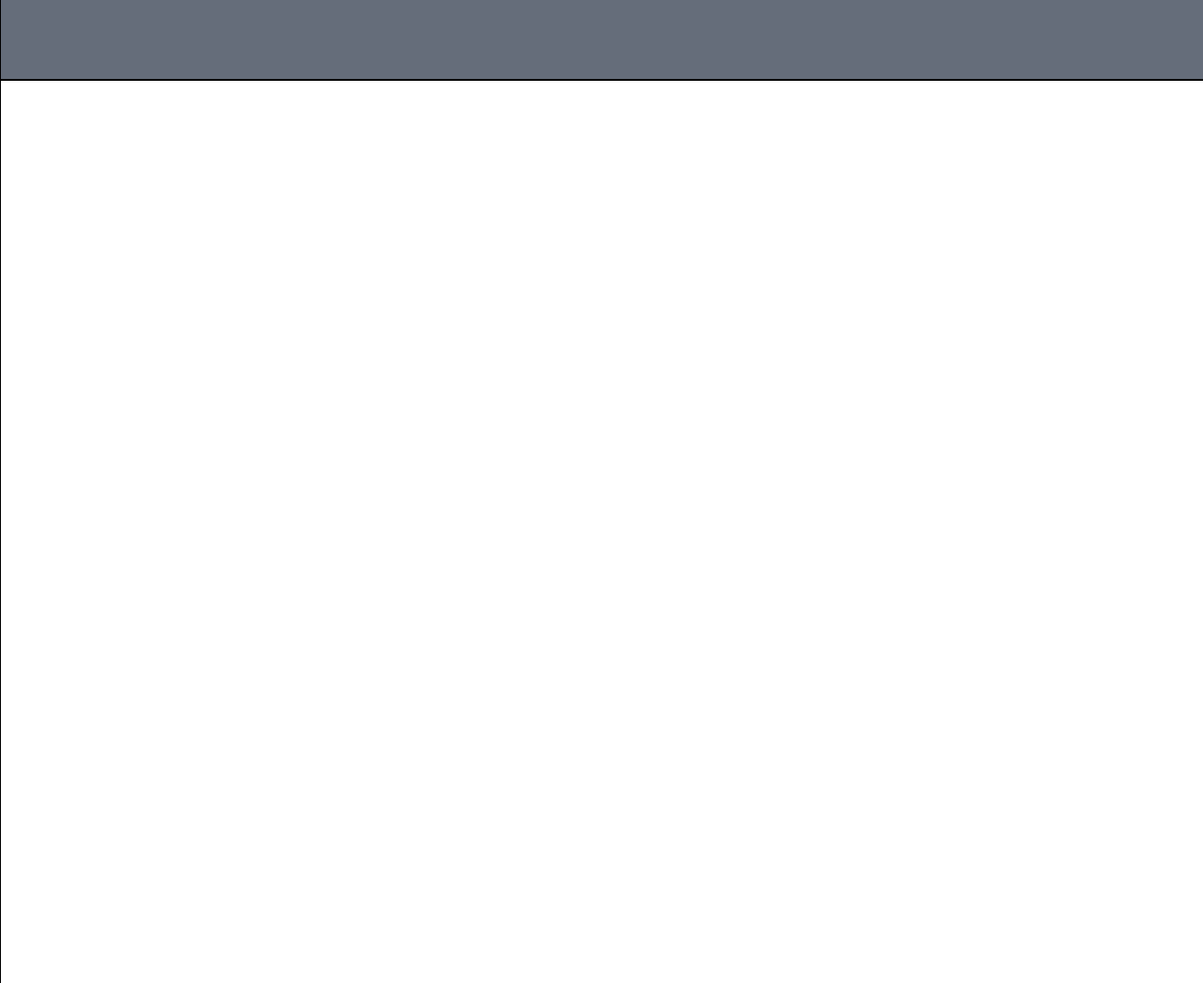
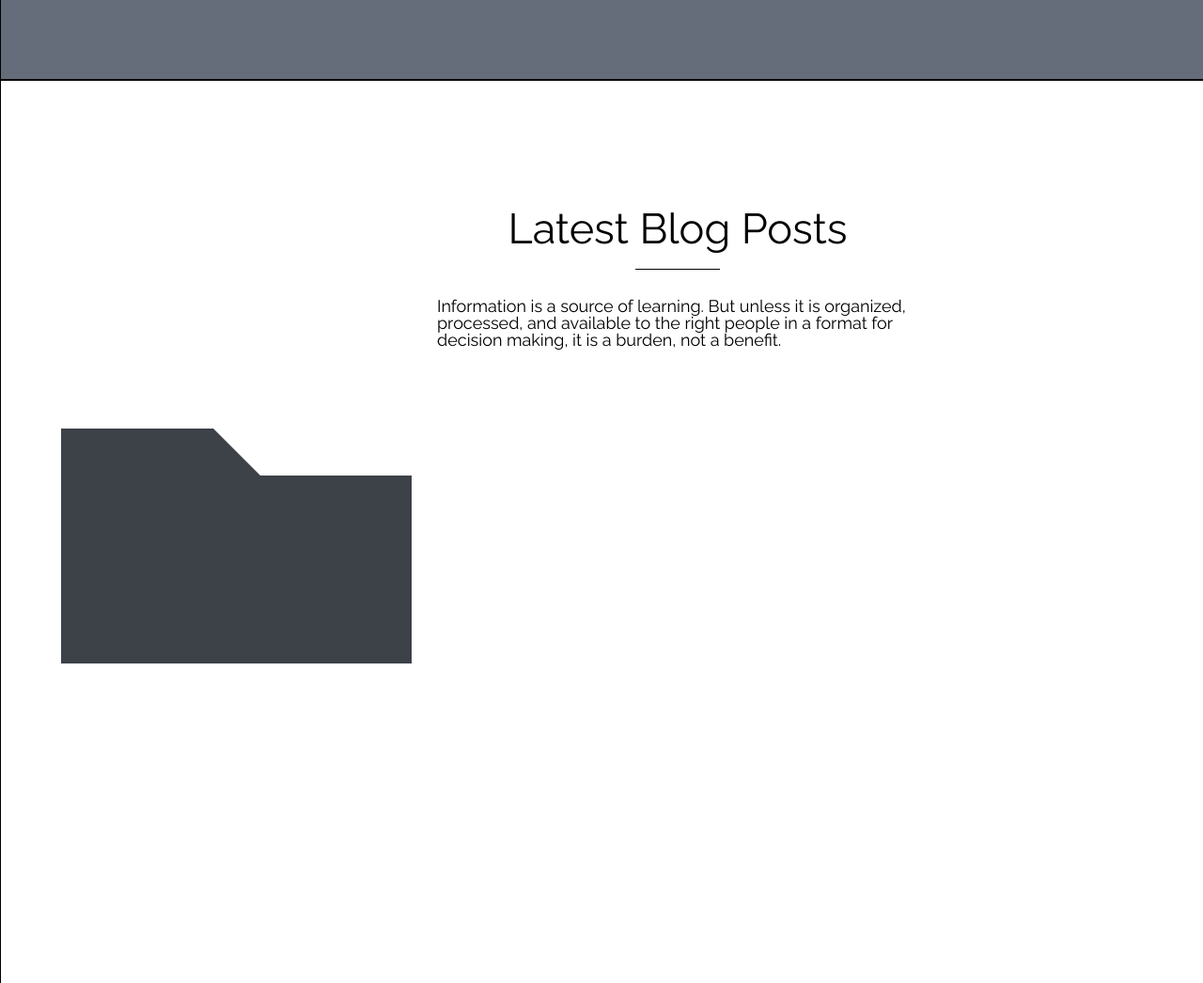
Before and after one commit to Pozharitskiy/hiqo-pozharitsky-markup, a website: page index.html in a window 1280 px wide. Shown: the part 1740-2786 px from the top of the page at 94% size. Drawn offline with Linux system fonts and the light colour scheme.

Commit message:
Add new block and started scss files clean up

```diff
--- a/index.html
+++ b/index.html
@@ -106,7 +106,23 @@
           </li>
         </ul>
       </div>
-      <div class="latest-blog-posts"></div>
+      <div class="latest-blog-posts">
+        <div class="blog-headline">
+          <div class="blog-underline">
+            <h2 class="blog-underline-headline">Latest Blog Posts</h2>
+          </div>
+          <p class="blog-underline-text">
+            Information is a source of learning. But unless it is organized,
+            processed, and available to the right people in a format for
+            decision making, it is a burden, not a benefit.
+          </p>
+        </div>
+        <div class="blog-folders">
+          <div class="test"><p class="testone"></p></div>
+          <div></div>
+          <div></div>
+        </div>
+      </div>
       <div class="latest-portfolio"></div>
       <div class="feedback"></div>
       <footer></footer>
--- a/scss/_inheritance.scss
+++ b/scss/_inheritance.scss
@@ -18,12 +18,3 @@
     color: #fafafa;
   }
 }
-
-%headline {
-  width: 541px;
-  height: 100px;
-  display: flex;
-  justify-content: center;
-  flex-direction: column;
-  margin: 160px auto;
-}
--- /dev/null
+++ b/scss/components/_blog.scss
@@ -0,0 +1,49 @@
+@import "headline";
+
+.blog-headline {
+  @extend %headline;
+}
+
+.blog-underline {
+  @extend %underline;
+  border-bottom: 1px solid #000;
+}
+
+.blog-underline-headline {
+  @extend %underline-headline;
+  color: #000;
+}
+
+.blog-underline-text {
+  @extend %underline-text;
+  align-self: center;
+  color: #000;
+  width: 40vw;
+}
+
+.test {
+  margin-left: 5vw;
+  width: 373px;
+  height: 200px;
+  background: $grey;
+  position: relative;
+}
+.test:after {
+  width: 0;
+  height: 0;
+  border-bottom: 50px solid $grey;
+  border-right: 50px solid transparent;
+  position: absolute;
+  content: "";
+  top: -50px;
+  left: (373px / 2 - 25px);
+}
+.test:before {
+  width: (373px / 2 - 25px);
+  height: 50px;
+  background: $grey;
+  position: absolute;
+  content: "";
+  top: -50px;
+  left: 0;
+}
--- a/scss/components/_headline.scss
+++ b/scss/components/_headline.scss
@@ -1,4 +1,13 @@
-.underline {
+%headline {
+  width: 541px;
+  height: 100px;
+  display: flex;
+  justify-content: center;
+  flex-direction: column;
+  margin: 160px auto;
+}
+
+%underline {
   display: flex;
   justify-content: center;
   align-self: center;
@@ -7,15 +16,24 @@
   width: 50px;
   white-space: nowrap;
 }
-.underline-headline {
+%underline-headline {
   align-self: center;
   width: 500px;
   margin-top: -20px;
   font-size: 45px;
   color: white;
 }
-.underline-text {
+%underline-text {
   font-size: 18px;
   color: white;
   margin-top: 30px;
 }
+.underline {
+  @extend %underline;
+}
+.underline-headline {
+  @extend %underline-headline;
+}
+.underline-text {
+  @extend %underline-text;
+}
--- a/scss/style.scss
+++ b/scss/style.scss
@@ -4,6 +4,7 @@
 @import "typography";
 @import "scss/components/headline";
 @import "scss/components/commercial";
+@import "scss/components/blog";
 
 a {
   text-decoration: none;
```
Also changed, not shown: assets/style.css.
